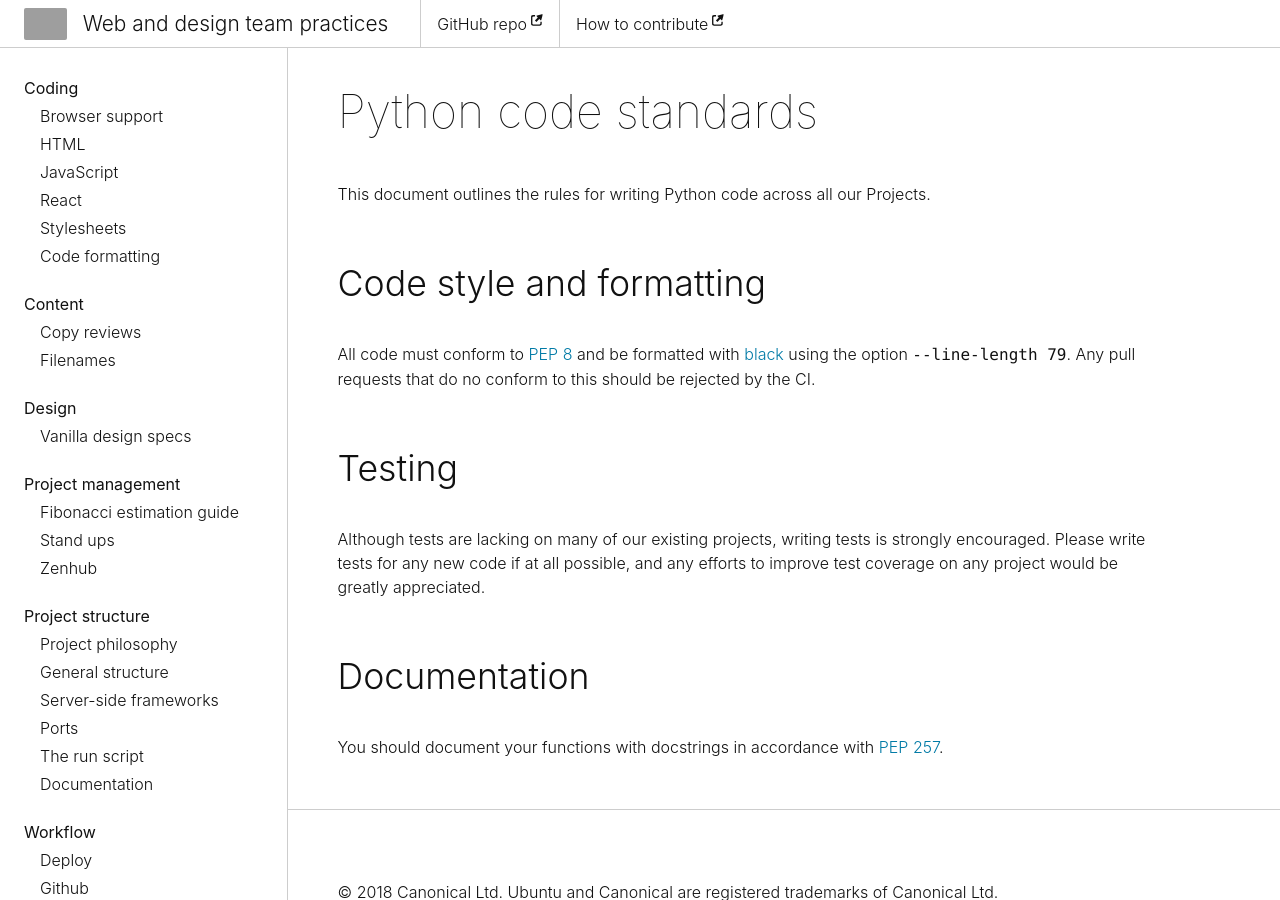
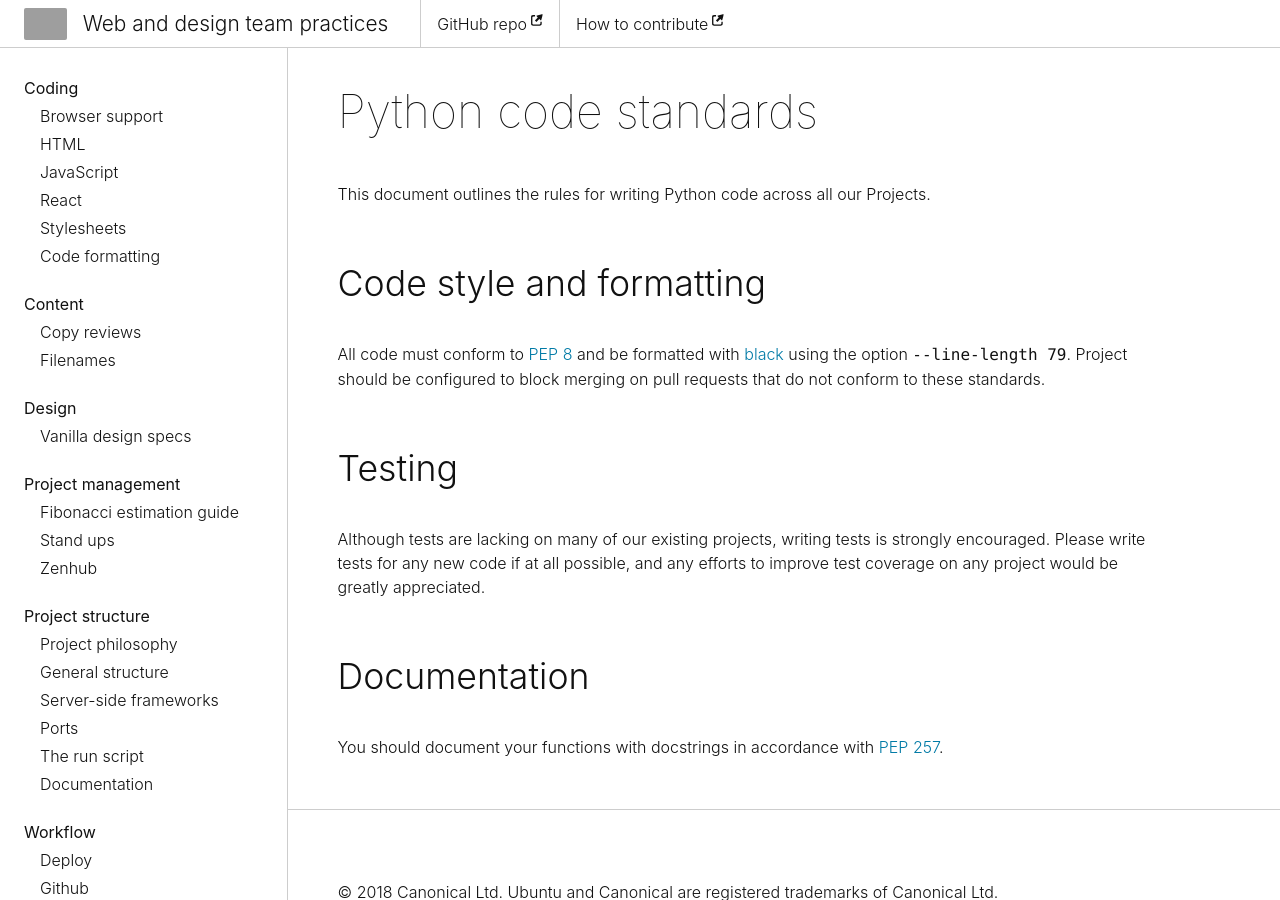
Before and after one commit to canonical-web-and-design/practices, a Jekyll site: the page built from coding/python.md, in a window 1280 px wide and 900 px high. Built offline with Jekyll 4.4.1, drawn with Linux system fonts in a browser that asks for light colours; some web fonts are replaced; our own code applies the rules of GitHub Pages for plain Markdown files; grey boxes are pictures that could not be loaded.

Commit message:
updates wording for CI configuration to block merges that do not conform to our standards

```diff
--- a/coding/python.md
+++ b/coding/python.md
@@ -9,7 +9,7 @@ This document outlines the rules for writing Python code across all our Projects
 ## Code style and formatting
 
 All code must conform to [PEP 8](https://pep8.org/) and be formatted with [black](https://github.com/ambv/black) using the option `--line-length 79`.
-Any pull requests that do no conform to this should be rejected by the CI.
+Project should be configured to block merging on pull requests that do not conform to these standards.
 
 ## Testing
 
```
